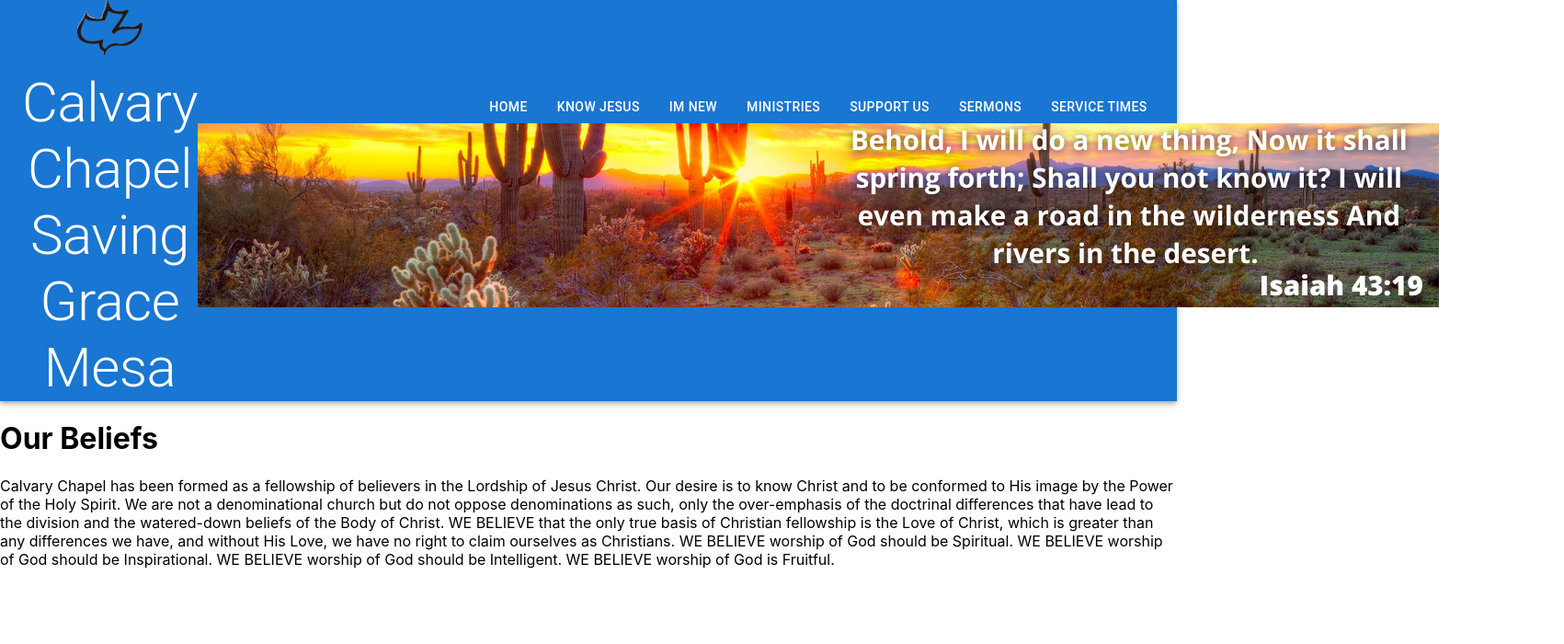
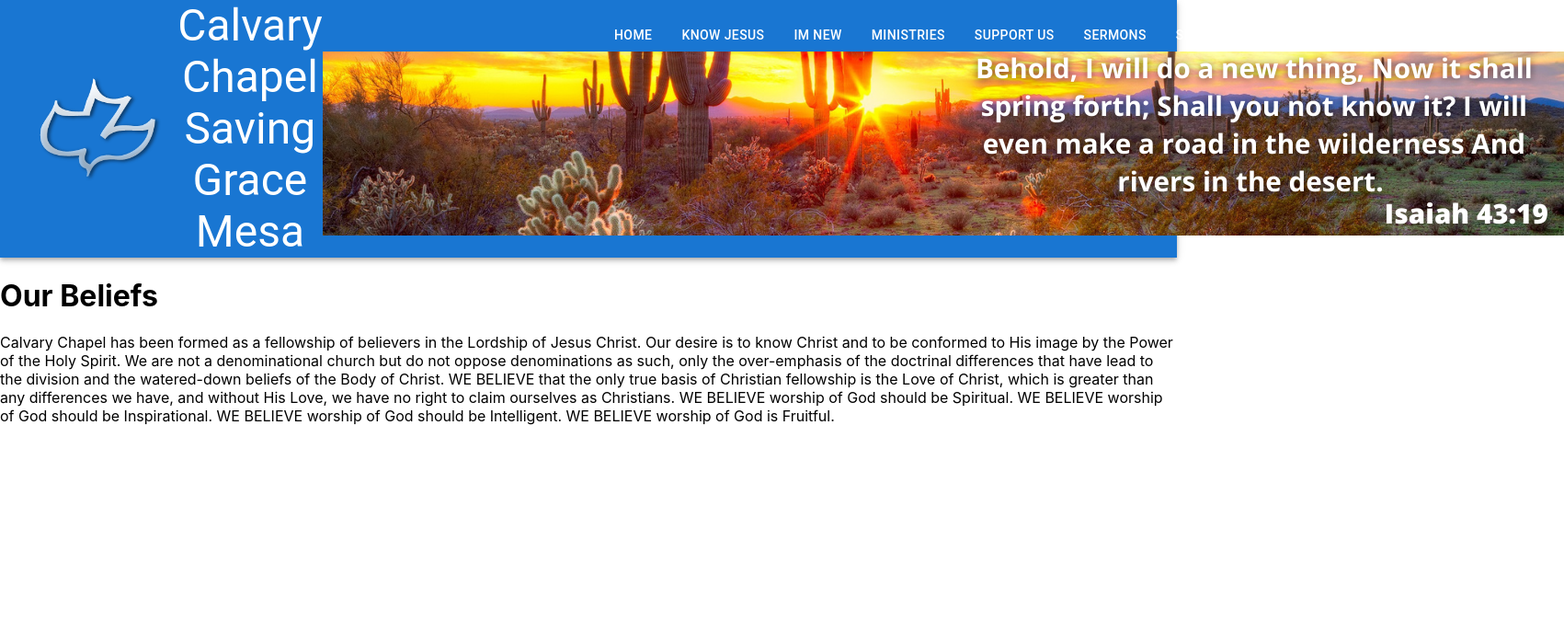
Before and after one commit to jenmlucas/calvary, a React (Create React App) app: page /beliefs in a window 1280 px wide. Shown: the top 700 px of the page at 92% size, 1701 px wide, since content can reach past the window. Built offline with nearby package versions, Linux system fonts and the light colour scheme.

Commit message:
edited dove icon on nav bar

```diff
--- a/src/components/Nav/Nav.js
+++ b/src/components/Nav/Nav.js
@@ -36,8 +36,9 @@
     <Box>
       <AppBar position="static">
         <Toolbar>
-          <Typography variant="h2" component="div" sx={{ flexGrow: 5 }} textAlign="center">
-          <img src={calvary}height='60px'/> Calvary Chapel Saving Grace <br></br> Mesa
+        <img src={calvary}height='150px'/>
+          <Typography variant="h3" component="div" sx={{ flexGrow: 5 }} textAlign="center">
+           Calvary Chapel Saving Grace <br></br> Mesa
           </Typography>
           <Grid textAlign={"center"}>
           <Link to="/home"  style={{ textDecoration: "none", color: "white" }}>
```
Also changed, not shown: src/assets/images/calvary.png.
